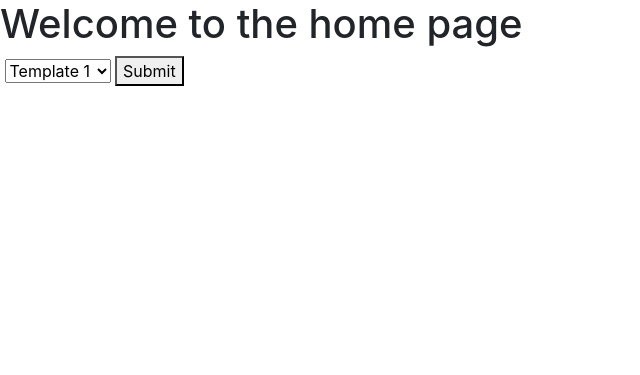
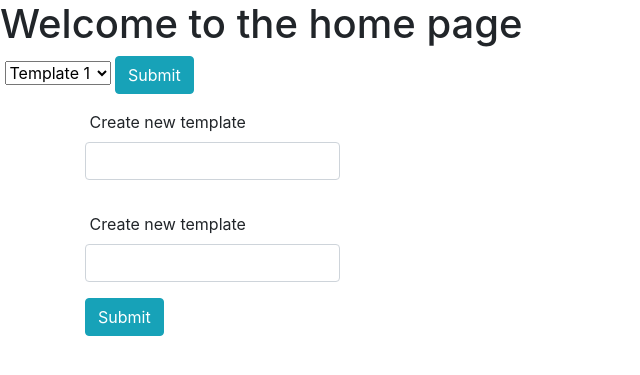
Before and after one commit to tristanbrody/flask-exercise-19-2, a Flask app: page /home in a window 1280 px wide. Shown: the top 375 px of the page, without its empty margins (0-640 px from the left). Run offline with Flask 2, Linux system fonts and the light colour scheme; some libraries are stand-ins or nearby versions.

Commit message:
basic prototype of exercise completed

```diff
--- a/app.py
+++ b/app.py
@@ -1,16 +1,11 @@
 from flask import Flask, request, render_template
 from flask_debugtoolbar import DebugToolbarExtension
-import stories
+from stories import story_templates
 
 app = Flask(__name__)
 app.config['SECRET_KEY'] = 'fake_key'
 debug = DebugToolbarExtension(app)
 
-story = {
-    'template-1': stories.story1,
-    'template-2': stories.story2,
-    'template-3': stories.story3
-}
 @app.route('/home')
 def home_page():
     return render_template('index.html')
@@ -18,7 +13,7 @@ def home_page():
 @app.route('/create-story')
 def create_story():
     template_selection = request.args.get('template')
-    return render_template('create-story.html', story=story.get(template_selection), template_selection=template_selection)
+    return render_template('create-story.html', story=story_templates.get(template_selection), template_selection=template_selection)
 
 @app.route('/madlib')
 def render_story():
@@ -35,4 +30,4 @@ def render_story():
         'plural_noun': plural_noun
     }
     template_selection=request.args.get('template_selection')
-    return render_template('show-story.html', plural_noun = plural_noun, place=place, adjective=adjective, noun=noun, verb=verb, answers=answers, story=story.get(template_selection))
+    return render_template('show-story.html', plural_noun = plural_noun, place=place, adjective=adjective, noun=noun, verb=verb, answers=answers, story=story_templates.get(template_selection))
--- a/stories.py
+++ b/stories.py
@@ -51,3 +51,9 @@ story3 = Story(
     """Once upon a time in a long-ago {place}, there lived a
        large {adjective} {noun}. It loved to {verb} {plural_noun}."""
 )
+
+story_templates = {
+    'template-1': story1,
+    'template-2': story2,
+    'template-3': story3
+}
--- a/templates/index.html
+++ b/templates/index.html
@@ -10,6 +10,37 @@
         <option value="template-2">Template 2</option>
         <option value="template-3">Template 3</option>
     </select>
-    <button>Submit</button>
+    <button class="btn btn-info">Submit</button>
+</form>
+
+<div class="container">
+    <form action='/create-story-template'>
+        <div class="row">
+            <div class="form-group mt-3 col-3">
+                <label for="new-template"></label>
+                <label for="new-template">Create new template</label>
+                <div class="input-group has-validation">
+                    <input class="form-control" type="text" id="new-template" name="new-template" required>
+                    <div class="invalid-feedback">
+                        Please enter at least three characters
+                    </div>
+                </div>
+            </div>
+        </div>
+        <div class="row">
+            <div class="form-group mt-3 col-3">
+                <label for="new-template"></label>
+                <label for="new-template">Create new template</label>
+                <div class="input-group has-validation">
+                    <input class="form-control" type="text" id="new-template" name="new-template" required>
+                    <div class="invalid-feedback">
+                        Please enter at least three characters
+                    </div>
+                </div>
+            </div>
+        </div>
+        <button class="btn btn-info">Submit</button>
+</div>
+
 </form>
 {% endblock %}
```
Also changed, not shown: static/app.js (+19 -8 lines), templates/create-story.html (+7 -2 lines).
